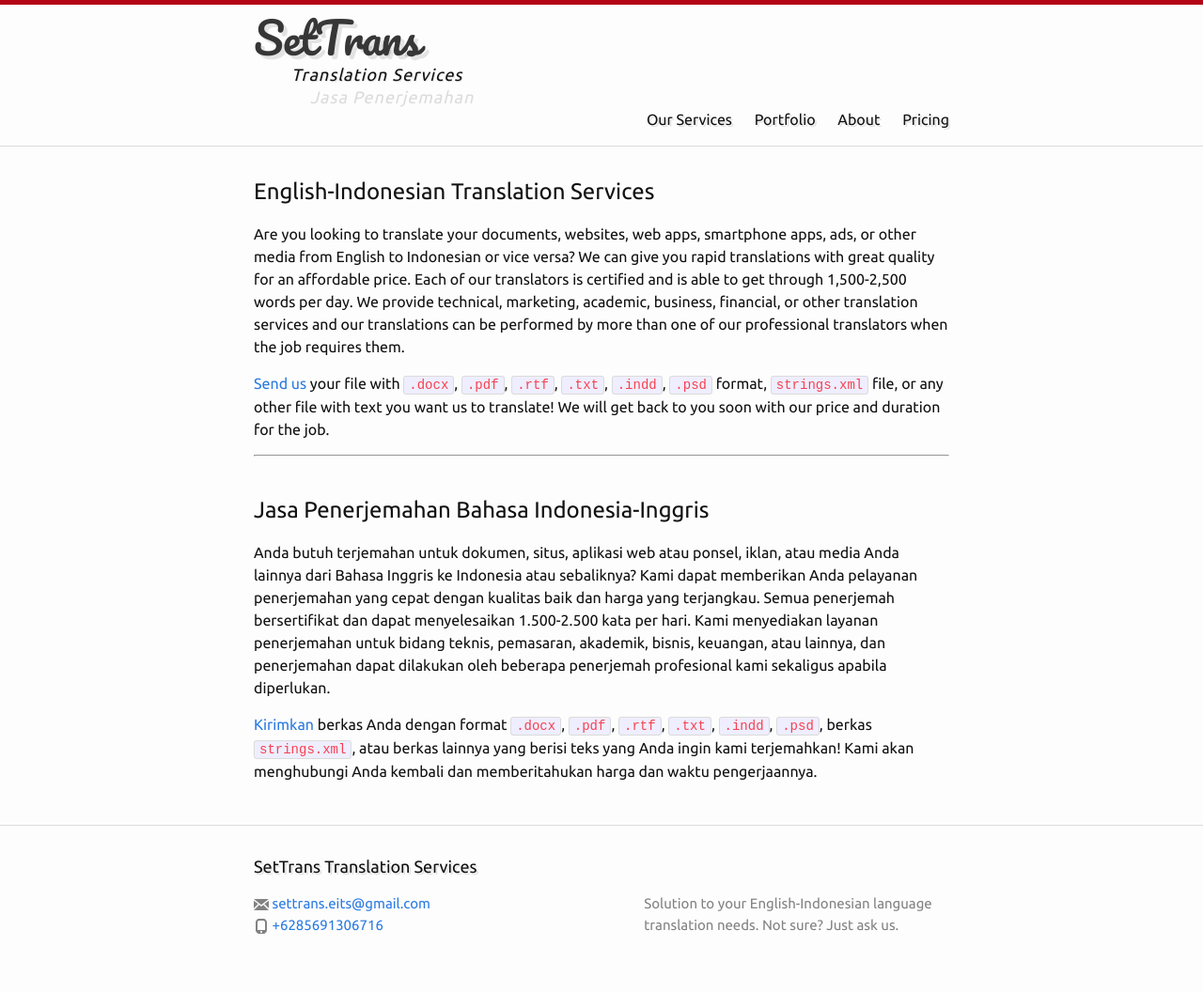
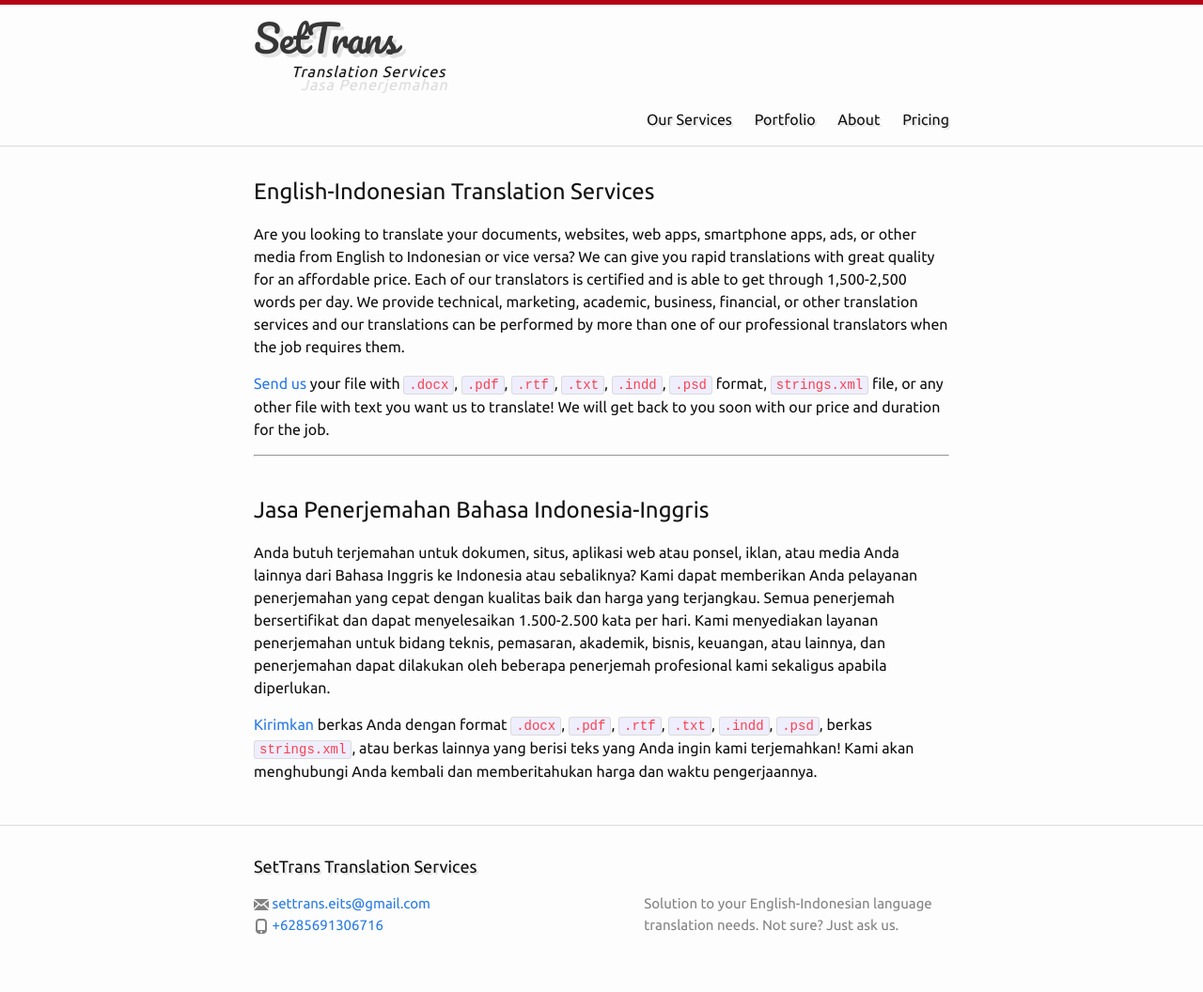
Before and after one commit to settrans/settrans.github.io, a Jekyll site: the page built from index.md, in a window 1280 px wide. Shown: the whole page at 94% size. Built offline with Jekyll 4.4.1, drawn with Linux system fonts in a browser that asks for light colours.

Commit message:
fix browser page title

```diff
--- a/_includes/head.html
+++ b/_includes/head.html
@@ -3,7 +3,7 @@
   <meta http-equiv="X-UA-Compatible" content="IE=edge">
   <meta name="viewport" content="width=device-width, initial-scale=1">
 
-  <title>{% if page.title %}{{ page.title }}{% else %}{{ site.title }} {{ site.subtitle }}{% endif %}</title>
+  <title>{% if page.title %}{{ page.title }}{% else %}{{ site.title }} {{ site.subtitle_en }}{% endif %}</title>
   <meta name="description" content="{% if page.excerpt %}{{ page.excerpt | strip_html | strip_newlines | truncate: 160 }}{% else %}{{ site.description }}{% endif %}">
 
   <link rel="stylesheet" href="{{ "/css/main.css" | prepend: site.baseurl }}">
--- a/_sass/_layout.scss
+++ b/_sass/_layout.scss
@@ -12,7 +12,7 @@
 
 .site-title {
     font-family: "Pacifico";
-    font-size: 46px;
+    font-size: 40px;
     font-weight: 400;
     line-height: 70px;
     letter-spacing: -1px;
@@ -26,10 +26,10 @@
 }
 
 .site-subtitle-en {
-    font-size: 18px;
+    font-size: 16px;
     font-weight: 300;
     font-style: italic;
-    line-height: 8px;
+    line-height: 2px;
     letter-spacing: 1px;
     text-shadow: 1px 1px 0px rgba(0,0,0,0.1);
     margin-left: 40px;
@@ -37,13 +37,13 @@
 }
 
 .site-subtitle-id {
-    font-size: 18px;
+    font-size: 16px;
     font-weight: 300;
     font-style: italic;
-    line-height: 8px;
+    line-height: 2px;
     letter-spacing: 1px;
-    margin-bottom: 0;
-    margin-left: 60px;
+    margin-top: -10px;
+    margin-left: 50px;
     color: $grey-color-light;
     float: left;
 }
```
Also changed, not shown: index.md (line endings or trailing spaces).
